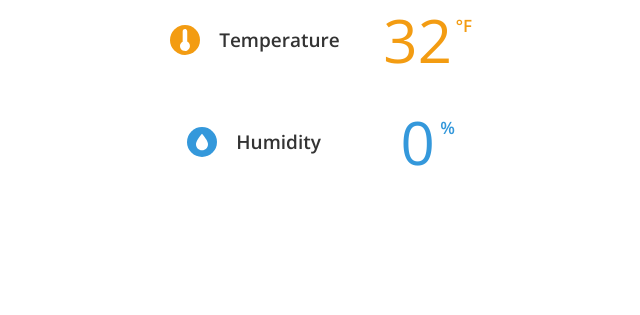
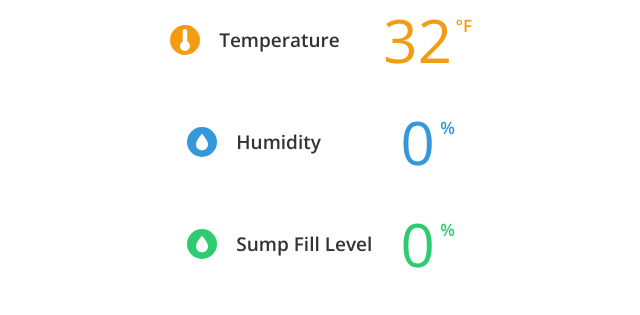
Before and after one commit to DrewBallins/IndoorWeatherServerRpi, a Flask app: page / in a window 1280 px wide. Shown: the part 134-449 px from the top of the page, without its empty margins (329-969 px from the left). Run offline with Flask 3, Linux system fonts and the light colour scheme; parts of the project's set-up code (start-up, migrations or seed data) failed here and were passed over; some libraries are stand-ins or nearby versions.

Commit message:
Attempted update for sump pit level monitoring

```diff
--- a/src/server.py
+++ b/src/server.py
@@ -14,6 +14,7 @@ def main():
          weather_data = parent_conn.recv() # TODO: deduce clever way to pack and parse weather data from weather process to server
          weather_object.humidity = round(weather_data[0])
          weather_object.temp = weather_data[1]
+         weather_object.fillLevel = weather_data[2]
       except Exception as e:
          print(e)
    stop_server()
@@ -35,7 +36,8 @@ def start_server():
    def data():
       temperature = weather_object.temp_fahrenheit_get()
       humidity = weather_object.humidity
-      return jsonify(temperature = temperature, humidity = humidity)
+      fillLevel = weather_object.fillLevel
+      return jsonify(temperature = temperature, humidity = humidity, fillLevel = fillLevel)
 
    server = server_thread.ServerThread(app)
    server.start()
--- a/src/static/style.css
+++ b/src/static/style.css
@@ -64,6 +64,29 @@ h1 {
    color: #f39c12;
 }
 
+/* Styles for Sump Fill Level (matches temperature/humidity layout) */
+.fillLevel-icon {
+   background-color: #2ecc71;
+   width: 30px;
+   height: 30px;
+   border-radius: 50%;
+   line-height: 36px;
+}
+
+.fillLevel-text {
+   font-weight: 600;
+   padding-left: 15px;
+   font-size: 19px;
+   width: 160px;
+   text-align: left;
+}
+
+.fillLevel {
+   font-weight: 300;
+   font-size: 60px;
+   color: #2ecc71;
+}
+
 .superscript {
    font-size: 17px;
    font-weight: 600;
--- a/src/static/update_temp_data.js
+++ b/src/static/update_temp_data.js
@@ -6,6 +6,7 @@ function update_data()
       {
          $("#temperature").text(data.temperature);
          $("#humidity").text(data.humidity);
+         $("#fillLevel").text(data.fillLevel);
       }
    );
 }
--- a/src/templates/index.html
+++ b/src/templates/index.html
@@ -50,6 +50,23 @@
             <span class="superscript">%</span>
          </div>
       </div>
+      <div class="data">
+         <div class="side-by-side fillLevel-icon">
+            <svg version="1.1" id="Layer_2" xmlns="http://www.w3.org/2000/svg"
+               xmlns:xlink="http://www.w3.org/1999/xlink" x="0px" y="0px" \n"; width="12px" height="17.955px"
+               viewBox="0 0 13 17.955" enable-background="new 0 0 13 17.955" xml:space="preserve">
+               <path fill="#FFFFFF"
+                  d="M1.819,6.217C3.139,4.064,6.5,0,6.5,0s3.363,4.064,4.681,6.217c1.793,2.926,2.133,5.05,1.571,7.057
+                  c-0.438,1.574-2.264,4.681-6.252,4.681c-3.988,0-5.813-3.107-6.252-4.681C-0.313,11.267,0.026,9.143,1.819,6.217">
+               </path>
+            </svg>
+         </div>
+         <div class="side-by-side fillLevel-text">Sump Fill Level</div>
+         <div class="side-by-side fillLevel">
+            <span id="fillLevel"></span>
+            <span class="superscript">%</span>
+         </div>
+      </div>
 
    </div>
 </body>
--- a/src/weather.py
+++ b/src/weather.py
@@ -1,7 +1,7 @@
 from multiprocessing import Process, Pipe
 import socket
 
-UDP_IP = "192.168.1.14"
+UDP_IP = "192.168.4.140"
 UDP_PORT = 42069
 
 def relay_udp_data(child_conn):
@@ -19,15 +19,18 @@ def relay_udp_data(child_conn):
 def parse_msg(udpData):
    humidityString = str(udpData[0]) + '.' + str(udpData[1])
    tempString = str(udpData[2]) + '.' + str(udpData[3])
+   fillLevelString = str(udpData[4])
    humidity = float(humidityString)
    temp = float(tempString)
-   return (humidity, temp)
+   fillLevel = float(fillLevelString)
+   return (humidity, temp, fillLevel)
 
 
 class Weather():
    def __init__(self):
       self.temp = 0
       self.humidity = 0
+      self.fillLevel = 0
 
    def temp_fahrenheit_get(self):
       return round(self.temp * 1.8 + 32)
```
